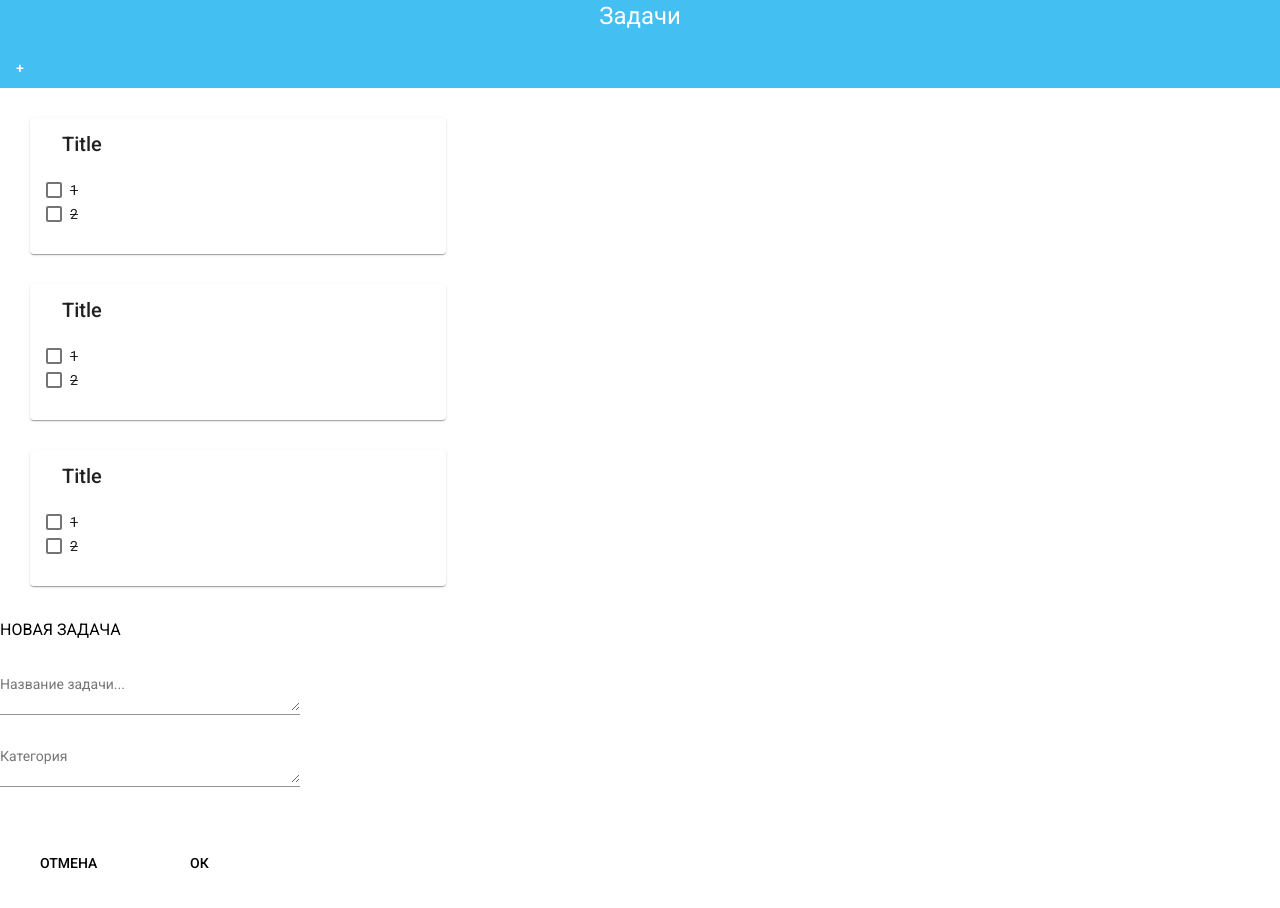
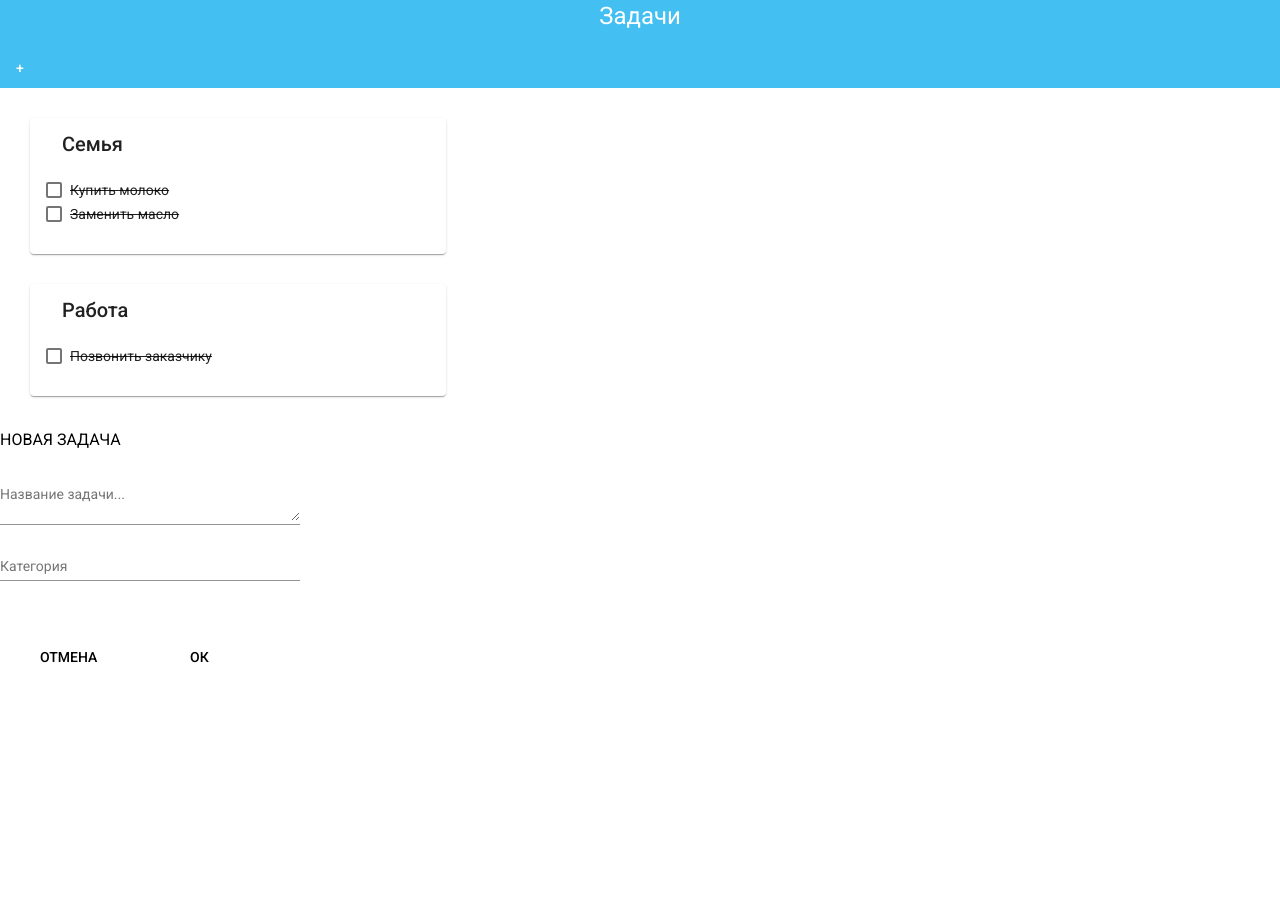
Before and after one commit to Tchander/my-tasks-frontend, an Angular app: page / in a window 1280 px wide. Shown: the top 908 px of the page. After the commit the page ends 800 px from the top, so only its background shows below. Built offline with nearby package versions, Linux system fonts and the light colour scheme.

Commit message:
master:minor improvements

```diff
--- a/src/app/app.component.html
+++ b/src/app/app.component.html
@@ -2,10 +2,8 @@
   <h1>Задачи</h1>
   <button mat-icon-button>+</button>
 </header>
-<div class="tasks-cards">
-  <app-tasks-card></app-tasks-card>
-  <app-tasks-card></app-tasks-card>
-  <app-tasks-card></app-tasks-card>
+<div class="tasks-cards" *ngFor="let project of projects">
+  <app-tasks-card [project]="project"></app-tasks-card>
 </div>
 
 <app-new-task></app-new-task>
--- a/src/app/app.component.ts
+++ b/src/app/app.component.ts
@@ -1,10 +1,39 @@
-import { Component } from '@angular/core';
+import { Component, OnInit } from '@angular/core';
+
+export interface Todo {
+  id: number;
+  text: string;
+  isCompleted: boolean;
+  // project_id: bigint;
+  project_id: number
+}
+
+export interface Project {
+  id: number;
+  title: string;
+  todos: Todo[];
+}
 
 @Component({
   selector: 'app-root',
   templateUrl: './app.component.html',
   styleUrls: ['./app.component.css']
 })
-export class AppComponent {
+export class AppComponent implements OnInit {
   title = 'my-tasks-frontend';
+  projects: Project[];
+  fake_data: Project[] = [
+    { id: 1, title: "Семья", todos: [
+        { id: 1, text: "Купить молоко", isCompleted: true, project_id: 1 },
+        { id: 2, text: "Заменить масло", isCompleted: false, project_id: 1 }
+      ]},
+    { id: 2, title: "Работа", todos: [
+        { id: 1, text: "Позвонить заказчику", isCompleted: false, project_id: 2}
+      ]}
+  ]
+
+  ngOnInit(): void {
+    this.projects = this.fake_data
+  }
+
 }
--- a/src/app/new-task/new-task.component.css
+++ b/src/app/new-task/new-task.component.css
@@ -1,17 +1,19 @@
-.new-task {
+.new-tasks-fields {
   max-width: 300px;
 }
 
-.task-name {
+.task-name-field {
   min-width: 150px;
   max-width: 300px;
   width: 100%;
 }
 
-.category {
-
+.category-field {
+  min-width: 150px;
+  max-width: 300px;
   width: 100%;
 }
+
 
 button {
   padding: 10px;
--- a/src/app/new-task/new-task.component.html
+++ b/src/app/new-task/new-task.component.html
@@ -1,13 +1,24 @@
 <form class="new-task">
 
   <h3>НОВАЯ ЗАДАЧА</h3>
-  <mat-form-field class="task-name">
-    <textarea matInput placeholder="Название задачи..."></textarea>
-  </mat-form-field>
+  <form class="new-tasks-fields">
 
-  <mat-form-field class="category">
-    <textarea matInput placeholder="Категория"></textarea>
-  </mat-form-field>
+    <mat-form-field class="task-name-field">
+      <textarea matInput placeholder="Название задачи..."></textarea>
+    </mat-form-field>
+
+    <mat-form-field class="category-field">
+      <mat-label>Категория</mat-label>
+      <input type="text" matInput [formControl]="myControl" [matAutocomplete]="auto">
+      <mat-autocomplete #auto="matAutocomplete" [displayWith]="displayFn">
+        <mat-option *ngFor="let option of filteredOptions | async" [value]="option">
+          {{option.title}}
+        </mat-option>
+      </mat-autocomplete>
+    </mat-form-field>
+
+  </form>
+
 
   <button mat-button>ОТМЕНА</button>
   <button mat-button>ОК</button>
--- a/src/app/new-task/new-task.component.ts
+++ b/src/app/new-task/new-task.component.ts
@@ -1,4 +1,11 @@
 import { Component, OnInit } from '@angular/core';
+import {FormControl} from '@angular/forms';
+import {Observable} from 'rxjs';
+import {map, startWith} from 'rxjs/operators';
+
+export interface Category {
+  title: string;
+}
 
 @Component({
   selector: 'app-new-task',
@@ -6,10 +13,30 @@ import { Component, OnInit } from '@angular/core';
   styleUrls: ['./new-task.component.css']
 })
 export class NewTaskComponent implements OnInit {
+  myControl = new FormControl();
+  options: Category[] = [
+    {title: 'Семья'},
+    {title: 'Работа'},
+    {title: 'Прочее'}
+  ];
+  filteredOptions: Observable<Category[]>;
 
-  constructor() { }
-
-  ngOnInit(): void {
+  ngOnInit() {
+    this.filteredOptions = this.myControl.valueChanges
+      .pipe(
+        startWith(''),
+        map(value => typeof value === 'string' ? value : value.title),
+        map(title => title ? this._filter(title) : this.options.slice())
+      );
   }
 
+  displayFn(category: Category): string {
+    return category && category.title ? category.title : '';
+  }
+
+  private _filter(title: string): Category[] {
+    const filterValue = title.toLowerCase();
+
+    return this.options.filter(option => option.title.toLowerCase().indexOf(filterValue) === 0);
+  }
 }
--- a/src/app/tasks-card/tasks-card.component.html
+++ b/src/app/tasks-card/tasks-card.component.html
@@ -1,8 +1,8 @@
 <mat-card class="tasks-card">
   <mat-card-header>
-    <mat-card-title>Title</mat-card-title>
+    <mat-card-title>{{ project.title }}</mat-card-title>
   </mat-card-header>
   <mat-card-content>
-    <app-tasks-checkbox></app-tasks-checkbox>
+    <app-tasks-checkbox [todos]="project.todos"></app-tasks-checkbox>
   </mat-card-content>
 </mat-card>
--- a/src/app/tasks-checkbox/tasks-checkbox.component.html
+++ b/src/app/tasks-checkbox/tasks-checkbox.component.html
@@ -1,7 +1,7 @@
 <section class="checkbox-section">
-    <li *ngFor="let task of tasks">
-      <mat-checkbox (click)="isCompleted(task)">
-        <div style="text-decoration: line-through"> {{ task.name }} </div>
+    <li *ngFor="let todo of todos">
+      <mat-checkbox (click)="isCompleted(todo)">
+        <div style="text-decoration: line-through"> {{ todo.text }} </div>
       </mat-checkbox>
     </li>
 </section>
--- a/src/app/tasks-checkbox/tasks-checkbox.component.ts
+++ b/src/app/tasks-checkbox/tasks-checkbox.component.ts
@@ -1,10 +1,13 @@
-import { Component, OnInit } from '@angular/core';
+import { Component, OnInit, Input } from '@angular/core';
 import axios from '../../plugins/axios';
+// import {Project} from '../tasks-card/tasks-card.component';
 
-export interface Task {
+export interface Todo {
   id: number;
-  name: string;
+  text: string;
   isCompleted: boolean;
+  // project_id: bigint;
+  project_id: number
 }
 
 @Component({
@@ -14,23 +17,20 @@ export interface Task {
 })
 export class TasksCheckboxComponent implements OnInit {
 
-  selectedTask: Task
+  selectedTask: Todo;
 
-  tasks: Task[] = [
-    { id: 1, name: '1', isCompleted: false },
-    { id: 2, name: '2', isCompleted: false }
-  ];
+  @Input() todos: Todo[];
 
   constructor() { }
 
   ngOnInit(): void {
   }
 
-  async isCompleted(task: Task) {
-    this.selectedTask = task
+  async isCompleted(todo: Todo) {
+    this.selectedTask = todo
     this.selectedTask.isCompleted = !this.selectedTask.isCompleted
     const { data } =
-      await axios.patch(`/projects/1/todo/${task.id}/`,{
+      await axios.patch(`/projects/1/todo/${todo.id}/`,{
         isCompleted: this.selectedTask.isCompleted
       })
     console.log(data)
```
Also changed, not shown: src/app/app.module.ts (+7 -2 lines), src/app/tasks-card/tasks-card.component.ts (+18 -1 lines).
